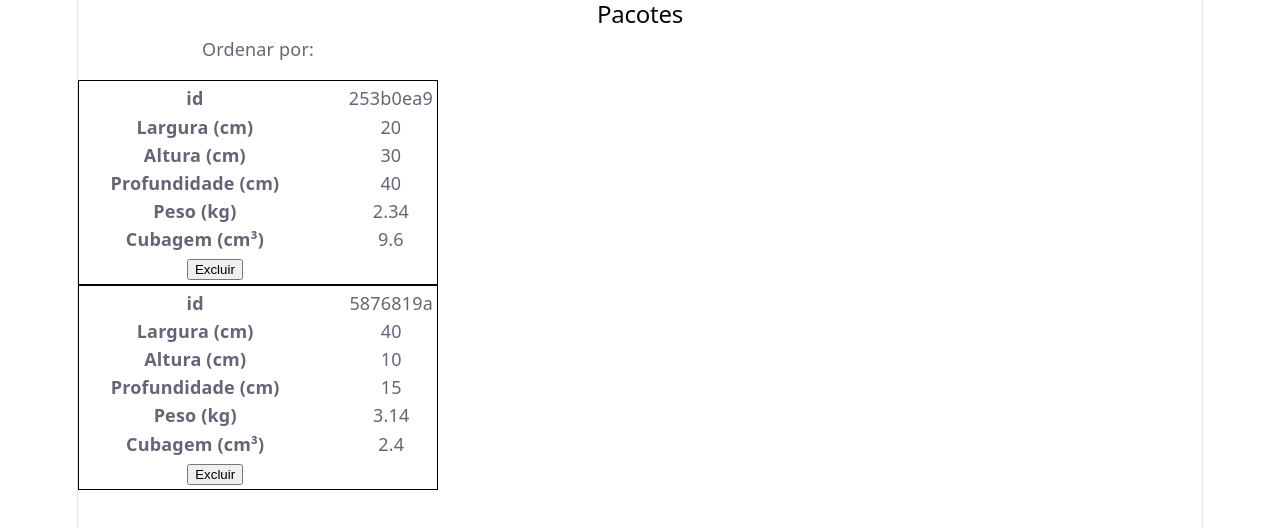
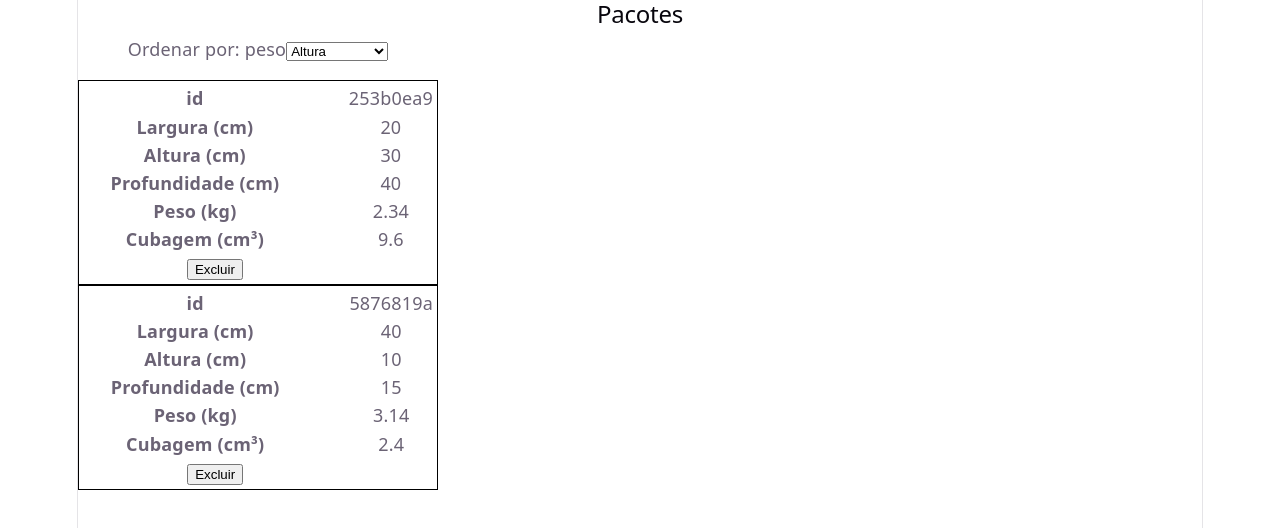
Before and after one commit to ufjf-dcc207/ufjf-dcc207-2026-3-a-atv08-pedronte, a React (Vite) app: page / in a window 1280 px wide. Shown: the top 528 px of the page. Built offline with nearby package versions, Linux system fonts and the light colour scheme.

Commit message:
adiciona campo de ordenação

```diff
--- a/src/ListaPacotes.tsx
+++ b/src/ListaPacotes.tsx
@@ -1,3 +1,4 @@
+import { useState } from "react";
 import "./ListaPacotes.css";
 import Pacote from "./Pacote";
 import type { PacoteType } from "./types";
@@ -8,9 +9,22 @@ type ListaPacotesProps = {
 }
 
 export default function ListaPacotes({pacotes, acaoExcluir}: ListaPacotesProps) {
+    const [ordenacao, setOrdenacao] = useState("peso");
+
+    function mudarOrdenacao(event: any) {
+        setOrdenacao(event.target.value);
+    }
+
     return (
         <div>
-            <div>Ordenar por: </div>
+            <div>Ordenar por: {ordenacao}
+                <select onChange={mudarOrdenacao}>
+                    <option value="altura">Altura</option>
+                    <option value="largura">Largura</option>
+                    <option value="profundidade">Profundidade</option>
+                    <option value="peso">Peso</option>
+                </select>
+            </div>
             <dl>
                 {pacotes.map(e => (<Pacote pacote={e} acaoExcluir={acaoExcluir} key={e.id}/>))}
             </dl>
```
